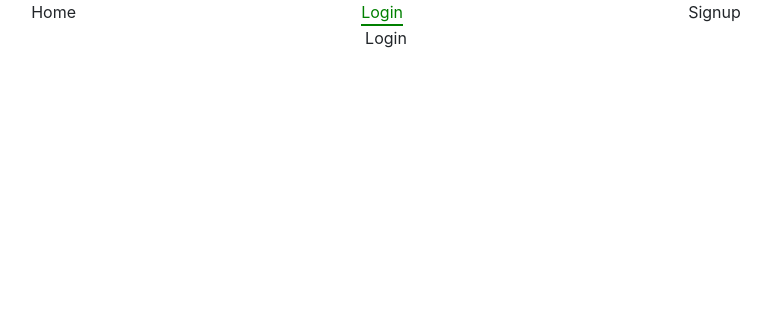
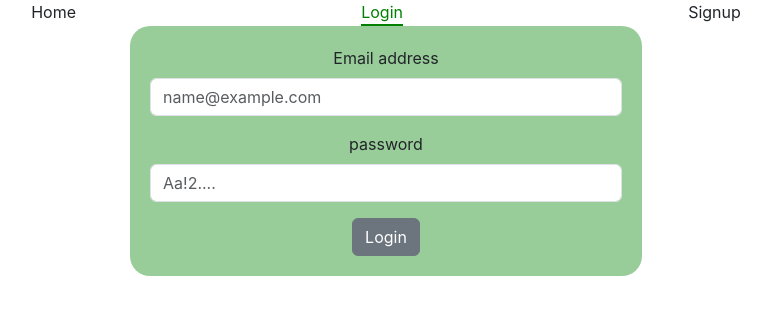
Before and after one commit to krish1302/training-app, a React (Create React App) app: page /login in a window 1280 px wide. Shown: the top 314 px of the page, without its empty margins (254-1025 px from the left). Built offline with nearby package versions, Linux system fonts and the light colour scheme.

Commit message:
login & frontend validation with axios

```diff
--- a/src/App.js
+++ b/src/App.js
@@ -27,7 +27,7 @@ function App() {
             <Signup />
           </React.Suspense>
         }></Route>
-        <Route path='welcome' element={
+        <Route path='welcome/:userName' element={
           <React.Suspense fallback={<>...</>}>
             <Welcome />
           </React.Suspense>
--- a/src/Components/Login/Login.css
+++ b/src/Components/Login/Login.css
@@ -0,0 +1,7 @@
+.login-div{
+    width: 40%;
+    margin: auto;
+    padding: 20px;
+    border-radius: 20px;
+    background-color: rgba(0, 128, 0, 0.404);
+}
--- a/src/Components/Login/Login.js
+++ b/src/Components/Login/Login.js
@@ -1,9 +1,102 @@
-import React, { Component } from 'react'
+import React, { Component, createRef } from 'react'
+import './Login.css'
+import axios from 'axios'
+import { Navigate } from 'react-router-dom'
 
 class Login extends Component {
+  constructor(props) {
+    super(props)
+
+    this.state = {
+      email_hint: "",
+      password_hint: "",
+      welcome: false
+    }
+    this.emailRef = createRef()
+    this.passwordRef = createRef()
+  }
+
+
+  emailChange = () => {
+    let email_val = this.emailRef.current.value
+    if (email_val.length === 0) {
+      this.setState({
+        email_hint: "Please enter email"
+      })
+    }
+    else if (email_val.length <= 5) {
+      this.setState({
+        email_hint: "Please enter email minimum 5 character"
+      })
+    }
+    else {
+      this.setState({
+        email_hint: ""
+      })
+    }
+  }
+
+  passwordChange = () => {
+    let password_val = this.passwordRef.current.value
+    if (password_val.length === 0) {
+      this.setState({
+        password_hint: "Please enter password"
+      })
+    }
+    else if (password_val.length <= 5) {
+      this.setState({
+        password_hint: "Please enter password minimum 5 character"
+      })
+    }
+    else {
+      this.setState({
+        password_hint: ""
+      })
+    }
+  }
+
+  login = () => {
+
+    let email_val = this.emailRef.current.value
+    var local = this
+
+    axios.get('http://localhost:3500/user/'+ email_val)
+    .then(function (response) {
+      console.log(response);
+      if(response.data.message === "email exists"){
+        local.setState({
+          welcome : true
+        })
+      }
+    })
+    .catch(function (error) {
+      console.log(error);
+      local.setState({
+        welcome : false
+      })
+    });
+  }
+
+
   render() {
     return (
-      <div>Login</div>
+      <>
+      {this.state.welcome && <Navigate to='/welcome/user1'/>}
+      <div className="login-div">
+        <div className="mb-3">
+          <label htmlFor="email" className="form-label">Email address</label>
+          <input type="email" className="form-control" id="email" placeholder="name@example.com" ref={this.emailRef} onBlur={() => this.emailChange()} onFocus={() => this.setState({ email_hint: "" })} />
+        </div>
+        <small>{this.state.email_hint}</small>
+        <div className="mb-3">
+          <label htmlFor="password" className="form-label">password</label>
+          <input type="password" className="form-control" id="password" placeholder="Aa!2...." ref={this.passwordRef} onBlur={() => this.passwordChange()} onFocus={() => this.setState({ password_hint: "" })} />
+        </div>
+        <small>{this.state.password_hint}</small>
+        <button type="button" className="btn btn-secondary" onClick={()=> this.login()} >Login</button>
+      </div>
+      </>
+
     )
   }
 }
--- a/src/Components/Signup/Signup.js
+++ b/src/Components/Signup/Signup.js
@@ -7,7 +7,10 @@ class Signup extends Component {
       super(props)
 
       this.state = {
-
+        email_hint: "",
+        name_hint: "",
+        password_hint: "",
+        disabled: true
       }
 
       this.emailRef = createRef()
@@ -32,22 +35,93 @@ class Signup extends Component {
 
 
     }
+
+    nameChange = () =>{
+        let name_val = this.nameRef.current.value
+        if(name_val.length === 0){
+            this.setState({
+                name_hint : "Please enter name"
+            })
+        }
+        else if(name_val.length <= 5){
+            this.setState({
+                name_hint : "Please enter name minimum 5 character"
+            })
+        }
+        else{
+            this.setState({
+                name_hint : ""
+            })
+        }
+    }
+
+    emailChange = ()=> {
+        let email_val = this.emailRef.current.value
+        if(email_val.length === 0){
+            this.setState({
+                email_hint : "Please enter email"
+            })
+        }
+        else if(email_val.length <= 5){
+            this.setState({
+                email_hint : "Please enter email minimum 5 character"
+            })
+        }
+        else{
+            this.setState({
+                email_hint : ""
+            })
+        }
+    }
+
+    passwordChange = () => {
+        let password_val = this.passwordRef.current.value
+        if(password_val.length === 0){
+            this.setState({
+                password_hint : "Please enter password"
+            })
+        }
+        else if(password_val.length <= 5){
+            this.setState({
+                password_hint : "Please enter password minimum 5 character"
+            })
+        }
+        else{
+            this.setState({
+                password_hint : ""
+            })
+        }
+
+        // this.buttonDisable();
+    }
+
+    // buttonDisable = () =>
+    //     disable = (this.state.email_hint === "" && this.state.name_hint === "" && this.state.password_hint === "");
+    //     this.setState({
+    //         disabled: disable
+    //     })
+    // }
+
+
     render() {
         return (
             <div className='signup-div'>
                 <div className="mb-3">
                     <label htmlFor="name" className="form-label">Name</label>
-                    <input type="text" className="form-control" id="name" placeholder="name" ref={this.nameRef}/>
+                    <input type="text" className="form-control" id="name" placeholder="name" ref={this.nameRef} onBlur={()=> this.nameChange()} onFocus={()=> this.setState({ name_hint: ""})} />
                 </div>
+                <small>{this.state.name_hint}</small>
                 <div className="mb-3">
                     <label htmlFor="email" className="form-label">Email address</label>
-                    <input type="email" className="form-control" id="email" placeholder="name@example.com" ref={this.emailRef}/>
+                    <input type="email" className="form-control" id="email" placeholder="name@example.com" ref={this.emailRef} onBlur={()=> this.emailChange()} onFocus={()=> this.setState({ email_hint: ""})} />
                 </div>
+                <small>{this.state.email_hint}</small>
                 <div className="mb-3">
                     <label htmlFor="password" className="form-label">password</label>
-                    <input type="password" className="form-control" id="password" placeholder="Aa!2...." ref={this.passwordRef}/>
+                    <input type="password" className="form-control" id="password" placeholder="Aa!2...." ref={this.passwordRef} onBlur={()=> this.passwordChange()} onFocus={()=> this.setState({ password_hint: ""})} />
                 </div>
-                <button type="button" className="btn btn-secondary" onClick={()=> this.signup()}>Signup</button>
+                <small>{this.state.password_hint}</small>
+                <button type="button" className="btn btn-secondary" onClick={()=> this.signup()} >Signup</button>
             </div>
         )
     }
--- a/src/Components/Welcome/Welcome.js
+++ b/src/Components/Welcome/Welcome.js
@@ -1,9 +1,20 @@
 import React, { Component } from 'react'
 
 class Welcome extends Component {
+  constructor(props) {
+    super(props)
+    console.log(props)
+    this.state = {
+
+    }
+  }
   render() {
+
+    const urlParams = new URLSearchParams(window.location.search)
+    const id = urlParams.getAll('userName')
+    console.log(urlParams)
     return (
-      <div>Welcome</div>
+      <div>Welcome {id}</div>
     )
   }
 }
```
